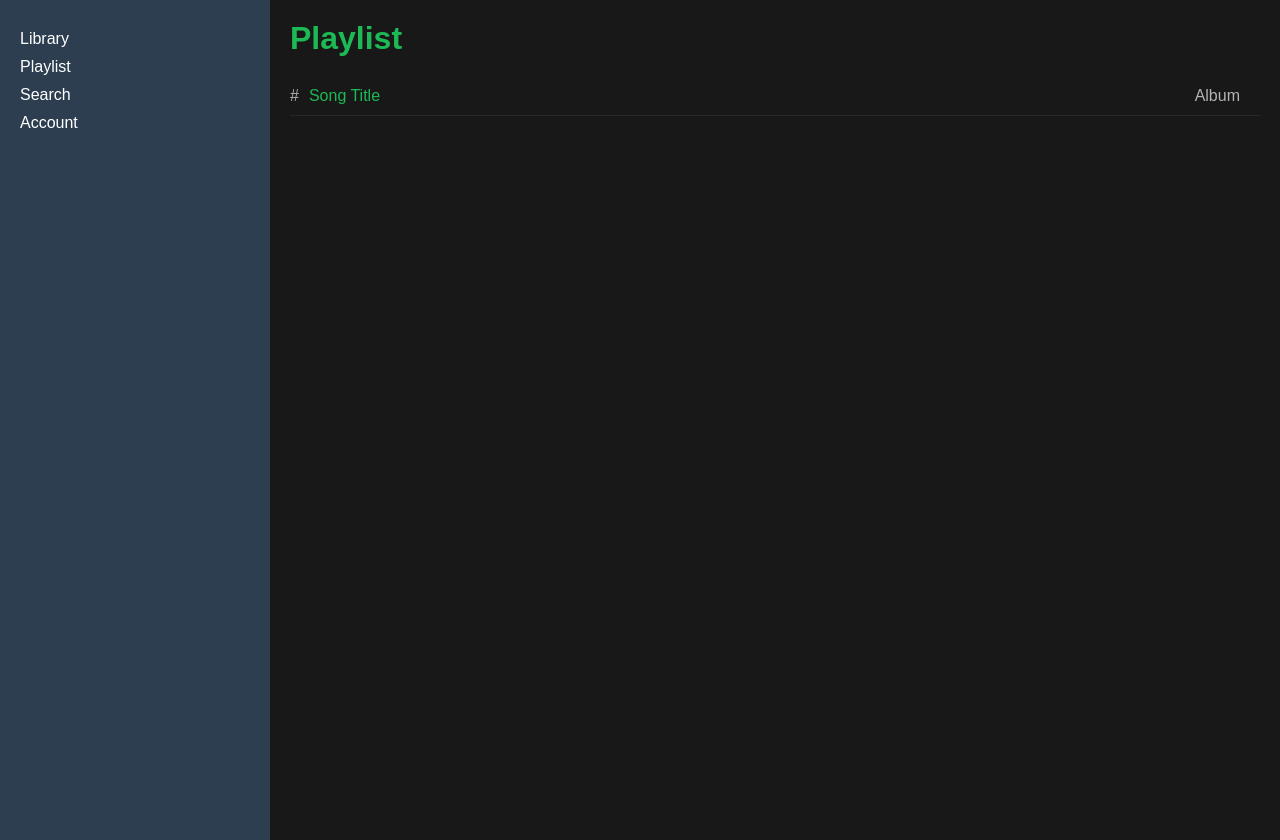
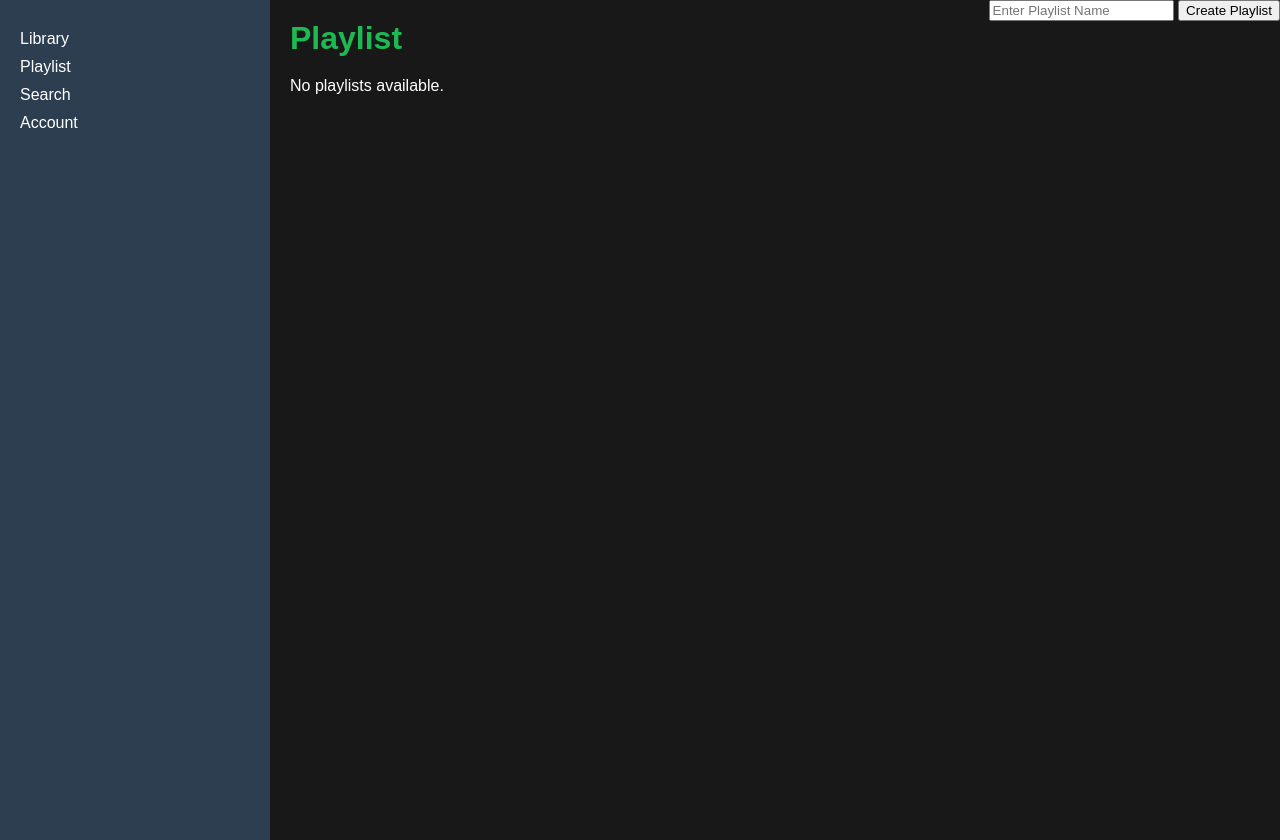
Before and after one commit to TheMadBen/playlist_app, a Flask app: template templates/playlist.html in a window 1280 px wide. Run offline with Flask 3, Linux system fonts and the light colour scheme; the template is opened without the code that fills it, so the values that code supplies are empty; some libraries are stand-ins or nearby versions.

Commit message:
can create a new playlist and add it to the DB

```diff
--- a/app.py
+++ b/app.py
@@ -86,10 +86,28 @@ def user_login():
             return 'Login Failed'
     return render_template('login.html')
 
-@app.route('/playlist')
+
 # this is for the general use of navigating back and forth from playlist page once user has already logged in
+@app.route('/playlist', methods=['POST'])
 def playlist():
-    return render_template('playlist.html')
+    user_id = 0  # Replace with the actual logged-in user's ID
+    playlist_name = request.form['playlist_name']
+
+    conn = get_db_connection()
+    cur = conn.cursor()
+
+    cur.execute("INSERT INTO playlist (user_id, playlist_name) VALUES (%s, %s) RETURNING playlist_name", (user_id, playlist_name))
+    playlist_id = cur.fetchone()[0]
+
+    cur.execute("SELECT * FROM playlist WHERE playlist_name = %s", (playlist_id,))
+    new_playlist = cur.fetchone()
+
+    conn.commit()
+    cur.close()
+    conn.close()
+
+    return render_template('playlist.html', playlist=new_playlist)
+
 
 @app.route('/search')
 def search():
--- a/templates/playlist.html
+++ b/templates/playlist.html
@@ -22,12 +22,21 @@
         </div>
     </div>
     <div class="song-list">
-            <div class="song">
-                <div class="song-number">#</div>
-                <div class="song-title">Song Title</div>
-                <div class="song-album">Album</div>
+        {% if playlist %}
+            <div class="playlist">
+                <h2>{{ playlist[2] }}</h2> <!-- Displaying the playlist name -->
+                <!-- More code here to display playlist songs if available -->
+            </div>
+        {% else %}
+            <p>No playlists available.</p>
+        {% endif %}
     </div>
     </div>
+    <div class="create-playlist">
+        <form action="{{ url_for('playlist') }}" method="post">
+            <input type="text" name="playlist_name" placeholder="Enter Playlist Name" required>
+            <button type="submit">Create Playlist</button>
+        </form>
     </div>
 </body>
 </html>
```
Lines whose indentation alone changed are shown as unchanged.
